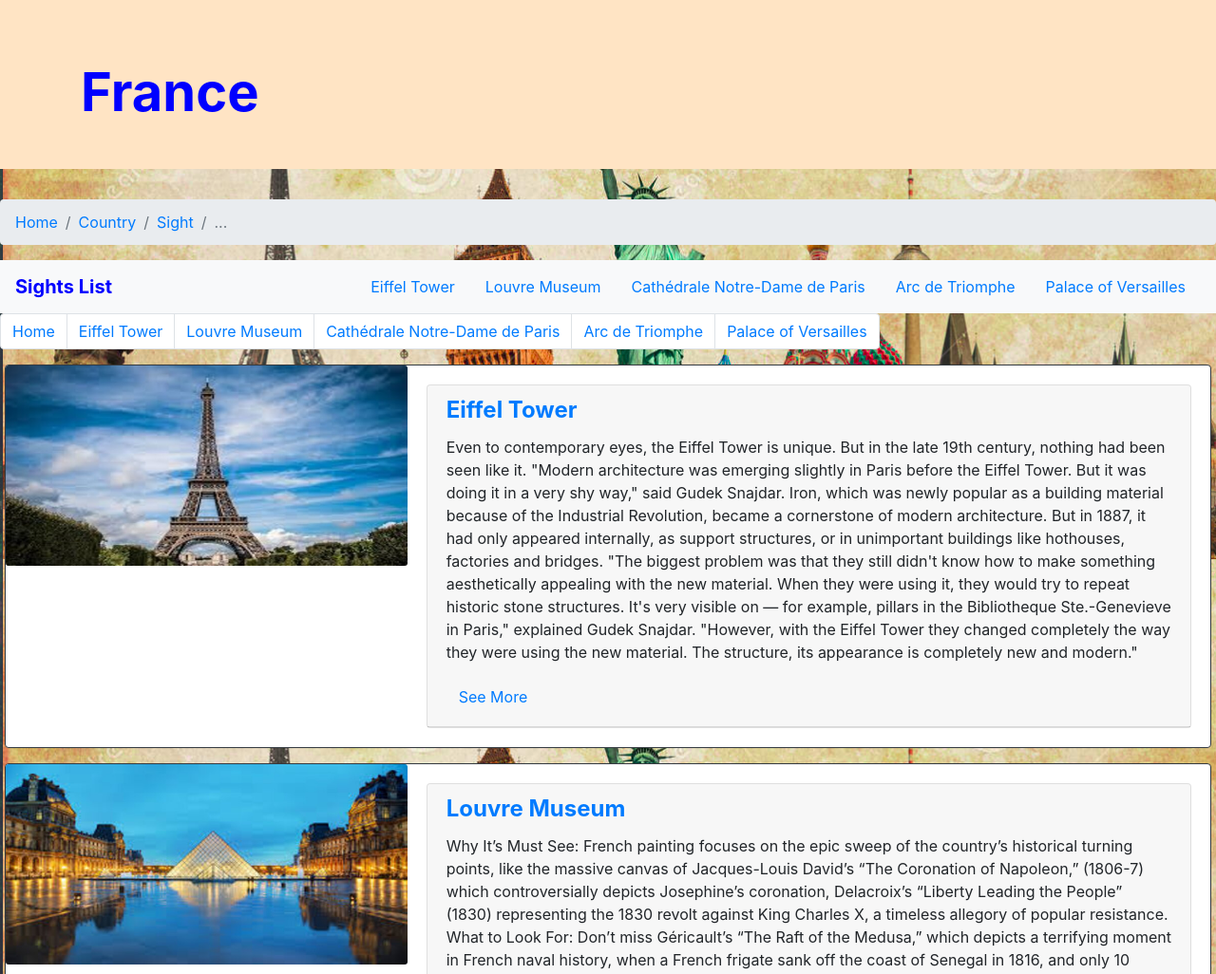
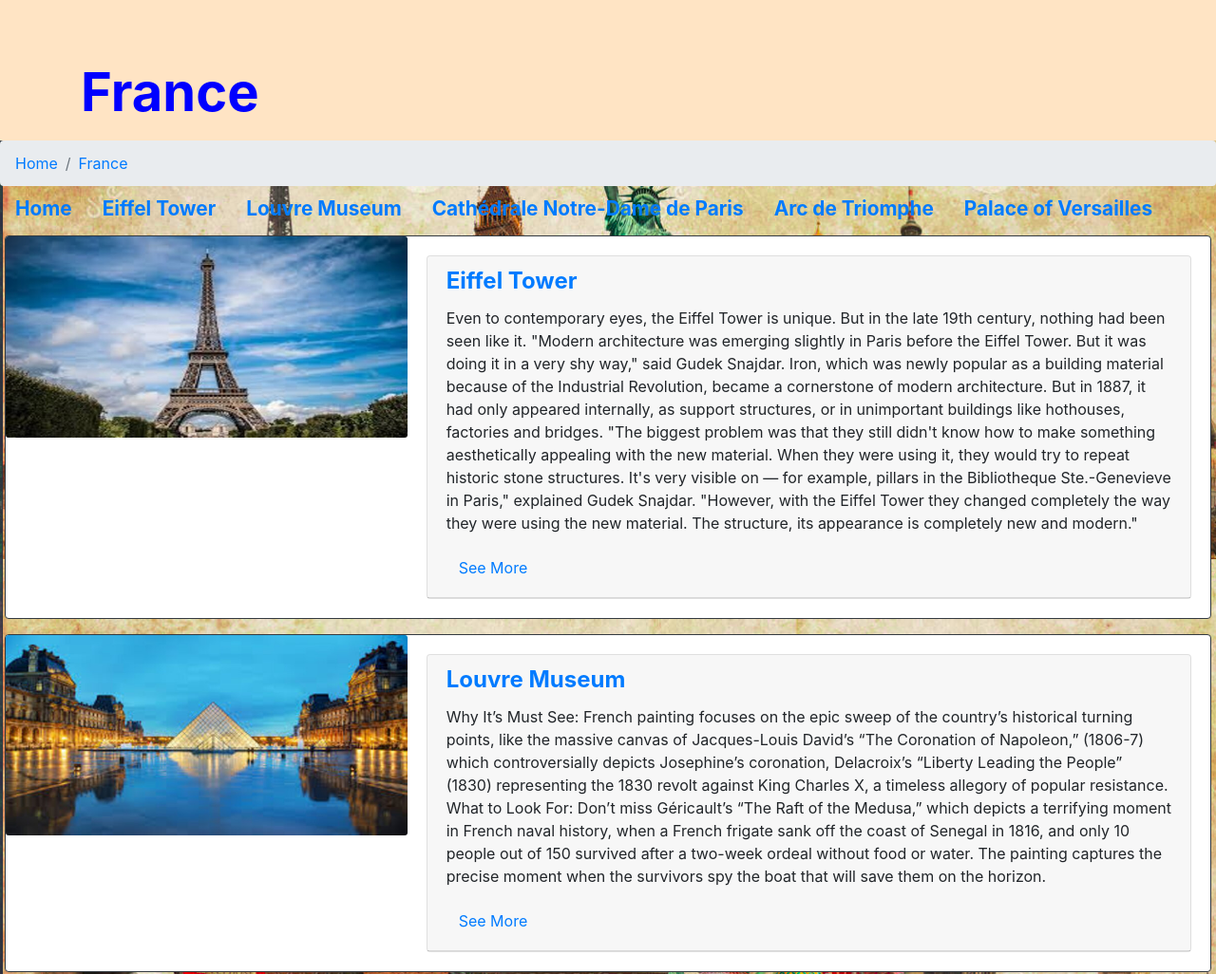
Before and after one commit to ahmad307/Country-Gate, a plain HTML site: page Country_France.html in a window 1280 px wide. Shown: the top 1026 px of the page at 95% size. Drawn offline with nearby package versions, Linux system fonts and the light colour scheme; files whose address does not match are found by name.

Commit message:
Add files via upload

```diff
--- a/Country_France.html
+++ b/Country_France.html
@@ -25,7 +25,7 @@
 
     <div class="jumbotron jumbotron-fluid" style="background-color: bisque;">
         <div class="container">
-            <h1 class="display-4" class="text-center" style="height:40px;margin-bottom: 0px;height: 50px;font-weight:bold; color:blue"> France </h1>
+            <h1 class="display-4" class="text-center" style="height:20px;margin-bottom: 0px; font-weight:bold; color:blue"> France </h1>
         </div>
     </div>
 
@@ -33,17 +33,16 @@
     <!-- BreadCrumb-->
 
     <nav aria-label="breadcrumb">
-        <ol class="breadcrumb" display="inline-block;">
+        <ol class="breadcrumb" display="inline-block;"style="margin-bottom:0px; margin-top:-2.5%;">
             <li class="breadcrumb-item" display="inline-block;"><a href="MainPage.html">Home</a></li>
-            <li class="breadcrumb-item" display="inline-block;"><a href="#">Country</a></li>
-            <li class="breadcrumb-item" display="inline-block;"><a href="#">Sight</a></li>
-            <li class="breadcrumb-item active" aria-current="page" display="inline-block;">...</li>
+            <li class="breadcrumb-item" display="inline-block;"><a href="#">France</a></li>
+            <!--<li class="breadcrumb-item active" aria-current="page" display="inline-block;">...</li>--->
         </ol>
     </nav>
 
 
 
-    <!-- Navigation bar -->
+    <!-- Navigation bar --
 
     <nav id="navbar-example2" class="navbar navbar-light bg-light">
         <a class="navbar-brand" href="#" style="font-weight:bold; color:blue">Sights List</a>
@@ -67,17 +66,34 @@
     </span>
         </ul>
     </nav>
- <nav aria-label="Page navigation example">
-  <ul class="pagination" >
-    <li class="page-item"><a class="page-link" href="MainPage.html">Home</a></li>
-    <li class="page-item"><a class="page-link" href="#">Eiffel Tower</a></li>
-    <li class="page-item"><a class="page-link" href="#">Louvre Museum</a></li>
-    <li class="page-item"><a class="page-link" href="#">Cathédrale Notre-Dame de Paris</a></li>
-    <li class="page-item"><a class="page-link" href="#">Arc de Triomphe</a></li>
-    <li class="page-item"><a class="page-link" href="#">Palace of Versailles</a></li>
-
+<----------------------->
+ <!-- Navs -->
+<nav>
+ <ul class="nav">
+  <li class="nav-item">
+    <a class="nav-link " href="MainPage.html" style="font-weight:bold; font-size:130%;">Home</a>
+  </li>
+  <li class="nav-item">
+    <a class="nav-link" href="#"style="font-weight:bold;font-size:130%;">Eiffel Tower</a>
+  </li>
+  <li class="nav-item">
+    <a class="nav-link" href="#" style="font-weight:bold; font-size:130%;">Louvre Museum</a>
+  </li>
+<li class="nav-item">
+    <a class="nav-link" href="#" style="font-weight:bold; font-size:130%;">Cathédrale Notre-Dame de Paris</a>
+  </li>
+<li class="nav-item">
+    <a class="nav-link" href="#"style="font-weight:bold; font-size:130%;" >Arc de Triomphe</a>
+  </li>
+<li class="nav-item">
+    <a class="nav-link" href="#" style="font-weight:bold; font-size: 130%;">Palace of Versailles</a>
+  </li>
+ </nav>
   </ul>
 </nav>
+
+
+
     <!--Cards and scrollbar-->
 
     <div data-spy="scroll" data-target="#navbar-example2" data-offset="0">
@@ -246,31 +262,19 @@
                 </div>
             </div>
         </div>
-   <!-- Navs -->
-<nav>
- <ul class="nav">
-  <li class="nav-item">
-    <a class="nav-link " href="MainPage.html">Home</a>
-  </li>
-  <li class="nav-item">
-    <a class="nav-link" href="#">Eiffel Tower</a>
-  </li>
-  <li class="nav-item">
-    <a class="nav-link" href="#">Louvre Museum</a>
-  </li>
-<li class="nav-item">
-    <a class="nav-link" href="#">Cathédrale Notre-Dame de Paris</a>
-  </li>
-<li class="nav-item">
-    <a class="nav-link" href="#">Arc de Triomphe</a>
-  </li>
-<li class="nav-item">
-    <a class="nav-link" href="#">Palace of Versailles</a>
-  </li>
- </nav>
+<!--pagination-->
+
+<nav aria-label="Page navigation example">
+  <ul class="pagination" >
+    <li class="page-item"><a class="page-link" href="MainPage.html">Home</a></li>
+    <li class="page-item"><a class="page-link" href="Eiffel Tower">Eiffel Tower</a></li>
+    <li class="page-item"><a class="page-link" href="Louvre Museum">Louvre Museum</a></li>
+    <li class="page-item"><a class="page-link" href="#">Cathédrale Notre-Dame de Paris</a></li>
+    <li class="page-item"><a class="page-link" href="#">Arc de Triomphe</a></li>
+    <li class="page-item"><a class="page-link" href="#">Palace of Versailles</a></li>
+
   </ul>
 </nav>
 
-
     </div>
 </body>
```
